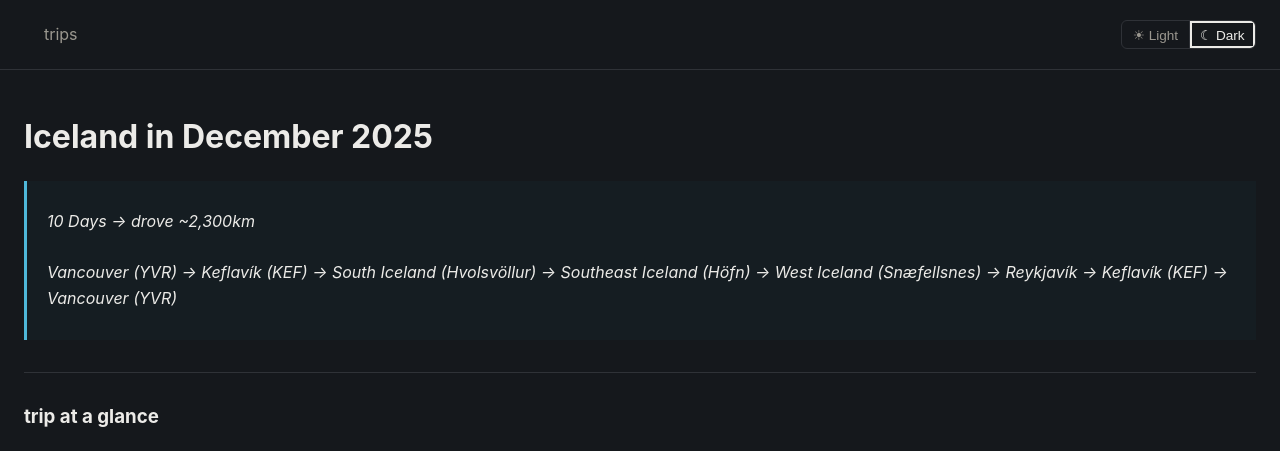
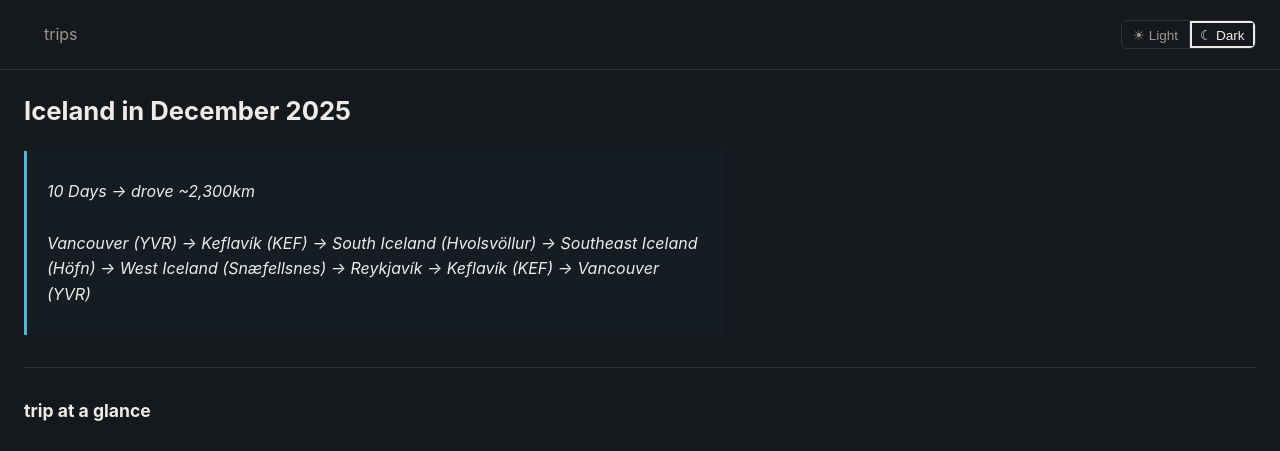
Before and after one commit to fewnotes/travel-blogs, a Jekyll site: the page built from trips/iceland-in-december-2025.md, in a window 1280 px wide. Shown: the top 451 px of the page. Built offline with Jekyll 4.4.1, drawn with Linux system fonts in a browser that asks for light colours; grey boxes are pictures that could not be loaded.

Commit message:
Match typography style from the sister site (fewnotes/travels)
- Same system font stack (adds Roboto to match)
- Compact heading scale (h1 1.6rem, h2 1.3rem, h3 1.1rem) instead of
  browser defaults, matching the sister site's header sizing
- Cap prose (paragraphs, blockquotes, lists, headings) at 700px for
  readable line length, while galleries/columns stay fluid full-width

```diff
--- a/assets/css/style.css
+++ b/assets/css/style.css
@@ -17,7 +17,7 @@
 * { box-sizing: border-box; }
 body {
   margin: 0;
-  font-family: -apple-system, BlinkMacSystemFont, "Segoe UI", Helvetica, Arial, sans-serif;
+  font-family: -apple-system, BlinkMacSystemFont, "Segoe UI", Roboto, Helvetica, Arial, sans-serif;
   background: var(--bg);
   color: var(--text);
   line-height: 1.6;
@@ -62,7 +62,13 @@ body {
   box-shadow: inset 0 0 0 2px var(--text);
 }
 main { padding: 1.5rem; }
+main > p, main > blockquote.wp-block-quote, main > ul, main > ol, main > h1, main > h2, main > h3 {
+  max-width: 700px;
+}
 h1, h2, h3 { line-height: 1.3; }
+h1 { font-size: 1.6rem; margin: 0 0 0.75rem; }
+h2 { font-size: 1.3rem; margin: 1.75rem 0 0.75rem; }
+h3 { font-size: 1.1rem; margin: 1.5rem 0 0.5rem; }
 a { color: var(--accent); }
 blockquote.wp-block-quote {
   margin: 1.5rem 0;
```
